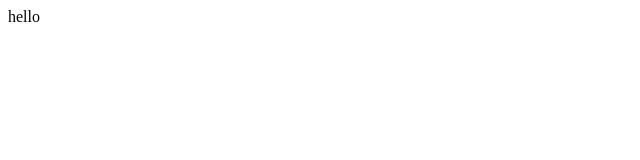
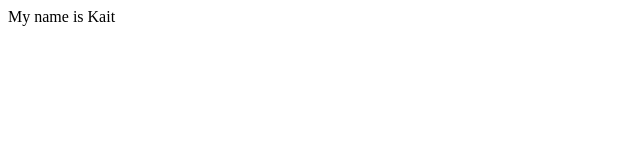
Before and after one commit to KaitMedina/CSS-Crash-Course, a plain HTML site: page index.html in a window 1280 px wide. Shown: the full height of the page, 0-640 px from the left. Drawn offline with Linux system fonts and the light colour scheme.

Commit message:
Updating

```diff
--- a/index.html
+++ b/index.html
@@ -7,6 +7,6 @@
     <title>Document</title>
 </head>
 <body>
-    hello
+    My name is Kait
 </body>
 </html>
```
